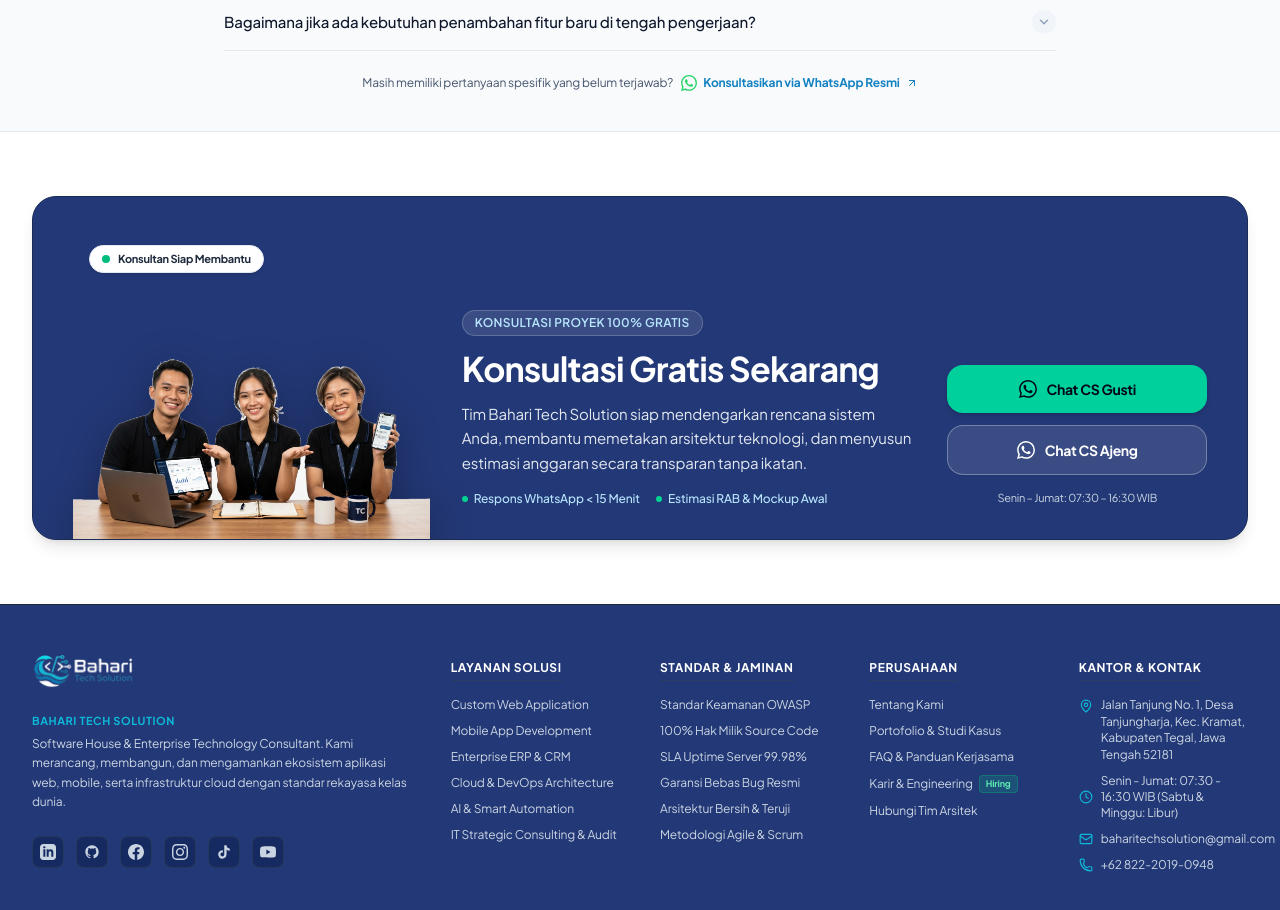
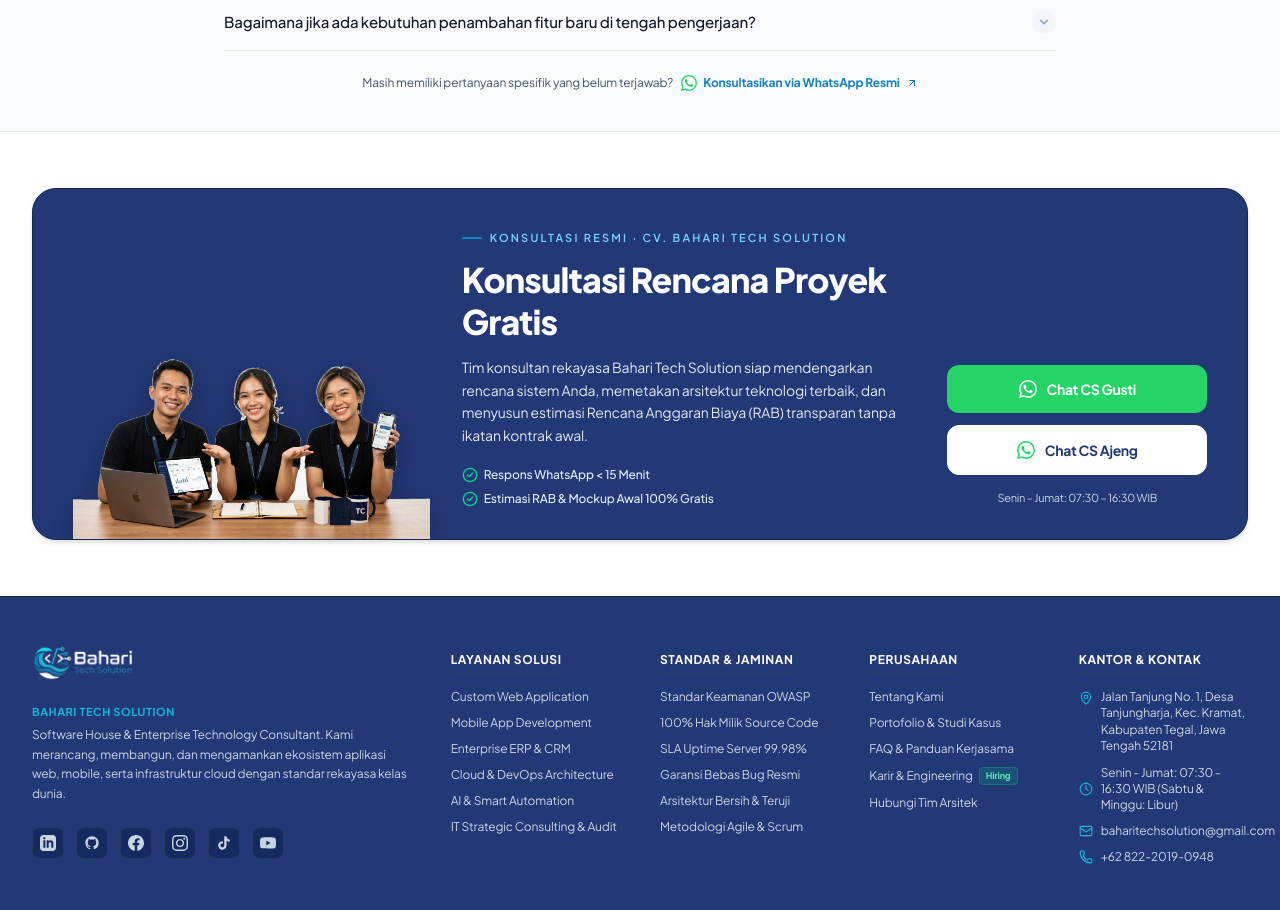
Before and after one commit to baharitechsolution/company-profile, a Next.js app: page / in a window 1280 px wide. Shown: the part 6460-7370 px from the top of the page. Built offline with nearby package versions, Linux system fonts and the light colour scheme; no server answers.

Commit message:
feat(ui): eliminate AI template aesthetics from consultation banner, enforce solid brand navy, and clean mug artifacts

```diff
--- a/src/components/sections/consultation-cta-banner.tsx
+++ b/src/components/sections/consultation-cta-banner.tsx
@@ -2,6 +2,7 @@
 
 import * as React from "react";
 import Image from "next/image";
+import { CheckCircle2 } from "lucide-react";
 import { siteConfig } from "@/config/site";
 import { ScrollReveal } from "@/components/ui/scroll-reveal";
 
@@ -28,89 +29,82 @@ export function ConsultationCtaBanner() {
   );
 
   return (
-    <section className="py-10 sm:py-14 lg:py-16 bg-white select-none">
+    <section className="py-10 sm:py-12 lg:py-14 bg-white select-none">
       <div className="mx-auto max-w-7xl px-4 sm:px-6 lg:px-8">
         <ScrollReveal direction="up" delay={0.1}>
-          {/* Kartu Banner Konsultasi Utama Berwarna Solid Navy #233876 Resmi Bahari Tech (Tanpa Gradasi) */}
-          <div className="relative rounded-3xl bg-[#233876] text-white pt-6 px-6 sm:pt-8 sm:px-8 lg:pt-8 lg:px-10 lg:pb-0 shadow-lg border border-[#1a2b58] overflow-hidden">
-
+          {/* Kartu Banner Konsultasi Utama - Warna Solid Navy #233876 (100% Solid, Tanpa Gradasi, Konsisten Identitas Brand) */}
+          <div className="relative rounded-3xl bg-[#233876] text-white pt-6 px-6 sm:pt-8 sm:px-8 lg:pt-8 lg:px-10 lg:pb-0 shadow-md border border-[#162752] overflow-hidden">
             <div className="relative z-10 grid grid-cols-1 lg:grid-cols-12 gap-6 lg:gap-8 items-end">
 
-              {/* Kolom Kiri: Foto Tim Konsultan (Rata Bawah Presisi) */}
+              {/* Kolom Kiri: Foto Tim Konsultan Teknologi (Rata Bawah Alami Tanpa Floating Badge AI) */}
               <div className="lg:col-span-4 flex items-end justify-center lg:justify-start -mb-1 lg:mb-0">
                 <div className="relative w-full max-w-[340px] sm:max-w-[400px] lg:max-w-none h-[220px] sm:h-[260px] lg:h-[290px] xl:h-[310px] flex items-end">
                   <Image
                     src="/images/about/cta-consultant-team.png"
-                    alt="Tim Konsultan Bahari Tech Solution"
+                    alt="Tim Konsultan Rekayasa CV. Bahari Tech Solution"
                     fill
                     sizes="(max-width: 640px) 100vw, (max-width: 1024px) 50vw, 35vw"
                     priority
-                    className="object-contain object-bottom drop-shadow-[0_10px_20px_rgba(0,0,0,0.3)]"
+                    className="object-contain object-bottom drop-shadow-[0_8px_16px_rgba(0,0,0,0.25)]"
                   />
+                </div>
+              </div>
 
-                  {/* Badge Mini Live Support Floating */}
-                  <div className="absolute top-2 left-2 sm:top-4 sm:left-4 bg-white px-3 py-1 rounded-full flex items-center gap-2 shadow-sm border border-slate-200">
-                    <span className="relative flex h-2 w-2 shrink-0">
-                      <span className="animate-ping absolute inline-flex h-full w-full rounded-full bg-emerald-400 opacity-75" />
-                      <span className="relative inline-flex rounded-full h-2 w-2 bg-emerald-500" />
-                    </span>
-                    <span className="text-[11px] font-bold text-slate-800 tracking-tight">
-                      Konsultan Siap Membantu
-                    </span>
+              {/* Kolom Tengah: Teks Ajakan Konsultasi Resmi Berstandar Bahari Tech */}
+              <div className="lg:col-span-5 text-center lg:text-left space-y-3 pb-6 sm:pb-8 lg:pb-8 lg:pt-2">
+                {/* Eyebrow Resmi Korporat Bahari Tech (Garis Biru + Teks Tracking Rapi) */}
+                <div className="flex items-center justify-center lg:justify-start gap-2">
+                  <span className="h-0.5 w-5 bg-[#1482C2]" aria-hidden="true" />
+                  <span className="text-[11px] font-semibold uppercase tracking-[0.2em] text-sky-300">
+                    KONSULTASI RESMI · CV. BAHARI TECH SOLUTION
+                  </span>
+                </div>
+
+                <h2 className="text-2xl sm:text-3xl lg:text-[32px] xl:text-[34px] font-extrabold text-white tracking-tight leading-tight">
+                  Konsultasi Rencana Proyek Gratis
+                </h2>
+
+                <p className="text-xs sm:text-sm text-slate-200 leading-relaxed max-w-xl mx-auto lg:mx-0">
+                  Tim konsultan rekayasa Bahari Tech Solution siap mendengarkan rencana sistem Anda, memetakan arsitektur teknologi terbaik, dan menyusun estimasi Rencana Anggaran Biaya (RAB) transparan tanpa ikatan kontrak awal.
+                </p>
+
+                {/* Indikator Kepercayaan Berstandar Mutu (Ikon Lucide CheckCircle2) */}
+                <div className="pt-2 flex flex-wrap items-center justify-center lg:justify-start gap-x-5 gap-y-2 text-xs text-sky-100 font-medium">
+                  <div className="flex items-center gap-1.5">
+                    <CheckCircle2 className="h-4 w-4 text-emerald-400 shrink-0" aria-hidden="true" />
+                    <span>Respons WhatsApp &lt; 15 Menit</span>
+                  </div>
+                  <div className="flex items-center gap-1.5">
+                    <CheckCircle2 className="h-4 w-4 text-emerald-400 shrink-0" aria-hidden="true" />
+                    <span>Estimasi RAB &amp; Mockup Awal 100% Gratis</span>
                   </div>
                 </div>
               </div>
 
-              {/* Kolom Tengah: Teks Ajakan Konsultasi Ramah & Profesional */}
-              <div className="lg:col-span-5 text-center lg:text-left space-y-3 pb-6 sm:pb-8 lg:pb-8 lg:pt-2">
-                <div className="inline-flex items-center gap-2 px-3 py-1 rounded-full bg-white/10 border border-white/20 text-xs font-semibold text-sky-200 tracking-wide uppercase">
-                  <span>Konsultasi Proyek 100% Gratis</span>
-                </div>
-
-                <h2 className="text-2xl sm:text-3xl lg:text-[32px] xl:text-[34px] font-bold text-white tracking-tight leading-tight">
-                  Konsultasi Gratis Sekarang
-                </h2>
-
-                <p className="text-sm sm:text-[15px] text-slate-200 leading-relaxed max-w-xl mx-auto lg:mx-0">
-                  Tim Bahari Tech Solution siap mendengarkan rencana sistem Anda, membantu memetakan arsitektur teknologi, dan menyusun estimasi anggaran secara transparan tanpa ikatan.
-                </p>
-
-                <div className="pt-1 flex flex-wrap items-center justify-center lg:justify-start gap-x-4 gap-y-2 text-xs text-sky-200 font-medium">
-                  <span className="flex items-center gap-1.5">
-                    <span className="h-1.5 w-1.5 rounded-full bg-emerald-400" />
-                    Respons WhatsApp &lt; 15 Menit
-                  </span>
-                  <span className="flex items-center gap-1.5">
-                    <span className="h-1.5 w-1.5 rounded-full bg-emerald-400" />
-                    Estimasi RAB &amp; Mockup Awal
-                  </span>
-                </div>
-              </div>
-
-              {/* Kolom Kanan: 2 Tombol WhatsApp Konsultan Resmi */}
+              {/* Kolom Kanan: 2 Tombol WhatsApp Konsultan Resmi (Solid & Kredibel) */}
               <div className="lg:col-span-3 flex flex-col gap-3 w-full max-w-xs mx-auto lg:max-w-none pb-6 sm:pb-8 lg:pb-8">
 
-                {/* Tombol Konsultan 1: Solid Emerald WhatsApp */}
+                {/* Tombol Konsultan 1: Solid Hijau WhatsApp Resmi #25D366 */}
                 <a
                   href={`https://wa.me/${siteConfig.contact.whatsapp}?text=${messageGusti}`}
                   target="_blank"
                   rel="noopener noreferrer"
-                  className="w-full inline-flex items-center justify-center gap-2.5 py-3.5 px-5 rounded-2xl bg-[#00D09C] hover:bg-[#00B789] text-slate-950 font-bold text-xs sm:text-sm tracking-tight shadow-md transition-all duration-200 hover:-translate-y-0.5 active:translate-y-0 cursor-pointer"
+                  className="w-full inline-flex items-center justify-center gap-2.5 py-3.5 px-5 rounded-xl bg-[#25D366] hover:bg-[#20bd5a] text-white font-bold text-xs sm:text-sm tracking-tight shadow-xs transition-all duration-200 hover:-translate-y-0.5 active:translate-y-0 cursor-pointer"
                   aria-label="Chat WhatsApp CS Gusti"
                 >
-                  <WhatsAppIcon className="h-4.5 w-4.5 text-slate-950 shrink-0" />
+                  <WhatsAppIcon className="h-4.5 w-4.5 text-white shrink-0" />
                   <span>Chat CS Gusti</span>
                 </a>
 
-                {/* Tombol Konsultan 2: Solid Border Button */}
+                {/* Tombol Konsultan 2: Solid Putih Korporat Tegas */}
                 <a
                   href={`https://wa.me/${siteConfig.contact.whatsapp}?text=${messageAjeng}`}
                   target="_blank"
                   rel="noopener noreferrer"
-                  className="w-full inline-flex items-center justify-center gap-2.5 py-3.5 px-5 rounded-2xl bg-white/10 hover:bg-white/20 text-white font-bold text-xs sm:text-sm tracking-tight border border-white/30 shadow-xs transition-all duration-200 hover:-translate-y-0.5 active:translate-y-0 cursor-pointer"
+                  className="w-full inline-flex items-center justify-center gap-2.5 py-3.5 px-5 rounded-xl bg-white hover:bg-slate-100 text-[#233876] font-bold text-xs sm:text-sm tracking-tight shadow-xs transition-all duration-200 hover:-translate-y-0.5 active:translate-y-0 cursor-pointer border border-white"
                   aria-label="Chat WhatsApp CS Ajeng"
                 >
-                  <WhatsAppIcon className="h-4.5 w-4.5 text-white shrink-0" />
+                  <WhatsAppIcon className="h-4.5 w-4.5 text-[#25D366] shrink-0" />
                   <span>Chat CS Ajeng</span>
                 </a>
 
@@ -120,7 +114,6 @@ export function ConsultationCtaBanner() {
               </div>
 
             </div>
-
           </div>
         </ScrollReveal>
       </div>
```
Also changed, not shown: public/images/about/cta-consultant-team.png.
